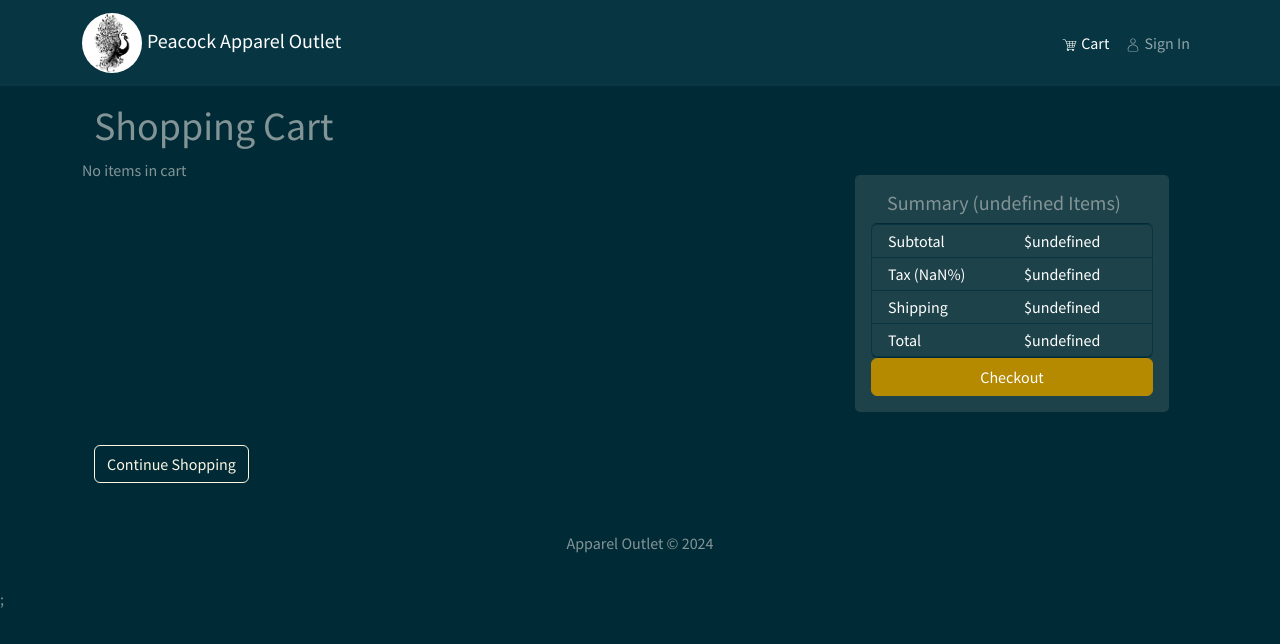
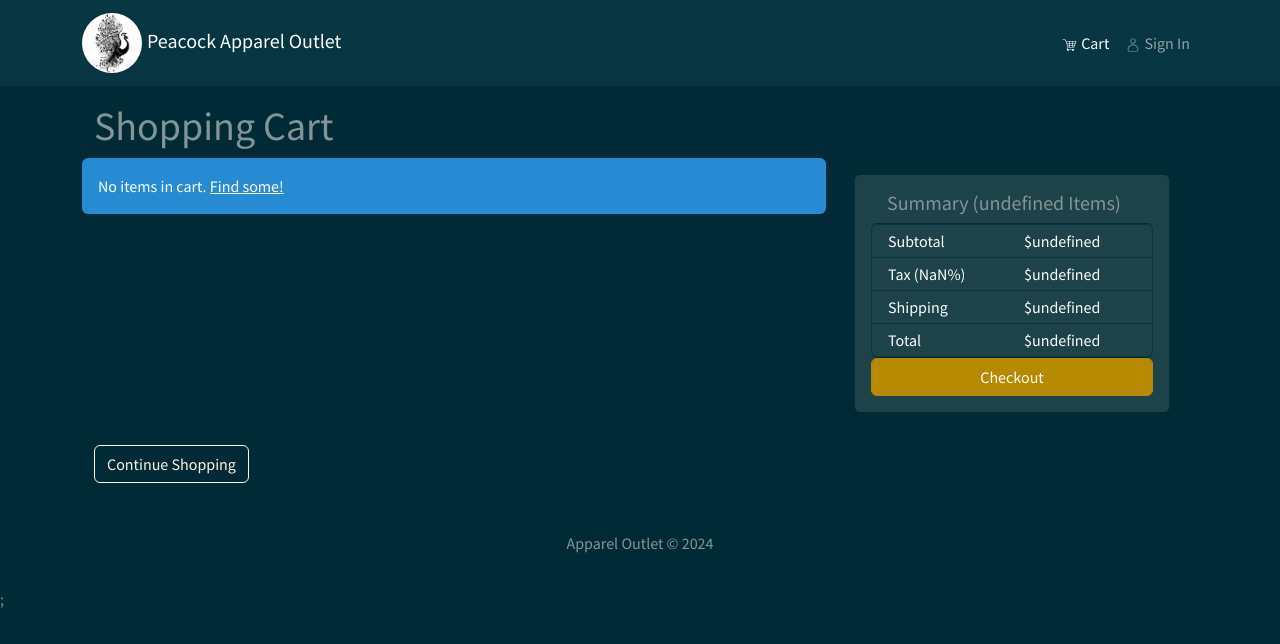
Before and after one commit to sjbenenate/apparel_store, a React (Create React App) app in the folder ui/: page /cart in a window 1280 px wide. Shown: the top 644 px of the page. Built offline with nearby package versions, Linux system fonts and the light colour scheme.

Commit message:
message formatting in empty cart

```diff
--- a/ui/src/views/cart_view.jsx
+++ b/ui/src/views/cart_view.jsx
@@ -20,6 +20,7 @@ import {
 } from '../store/cart_slice';
 import { RouteButton, QtySelect } from '../components/controls.jsx';
 import { roundDecimals } from '../utils.js';
+import Message from '../components/message.jsx';
 
 const CartRow = ({ itemId }) => {
     const dispatch = useDispatch();
@@ -130,7 +131,15 @@ const CartView = () => {
             </Row>
             <Row>
                 <Col lg={8}>
-                    <Row>{cartList ? cartList : 'No items in cart'}</Row>
+                    <Row>
+                        {cartList ? (
+                            cartList
+                        ) : (
+                            <Message variant="info">
+                                No items in cart. <Link to="/">Find some!</Link>
+                            </Message>
+                        )}
+                    </Row>
                 </Col>
                 <Col lg={4}>
                     <SummaryCard />
```
